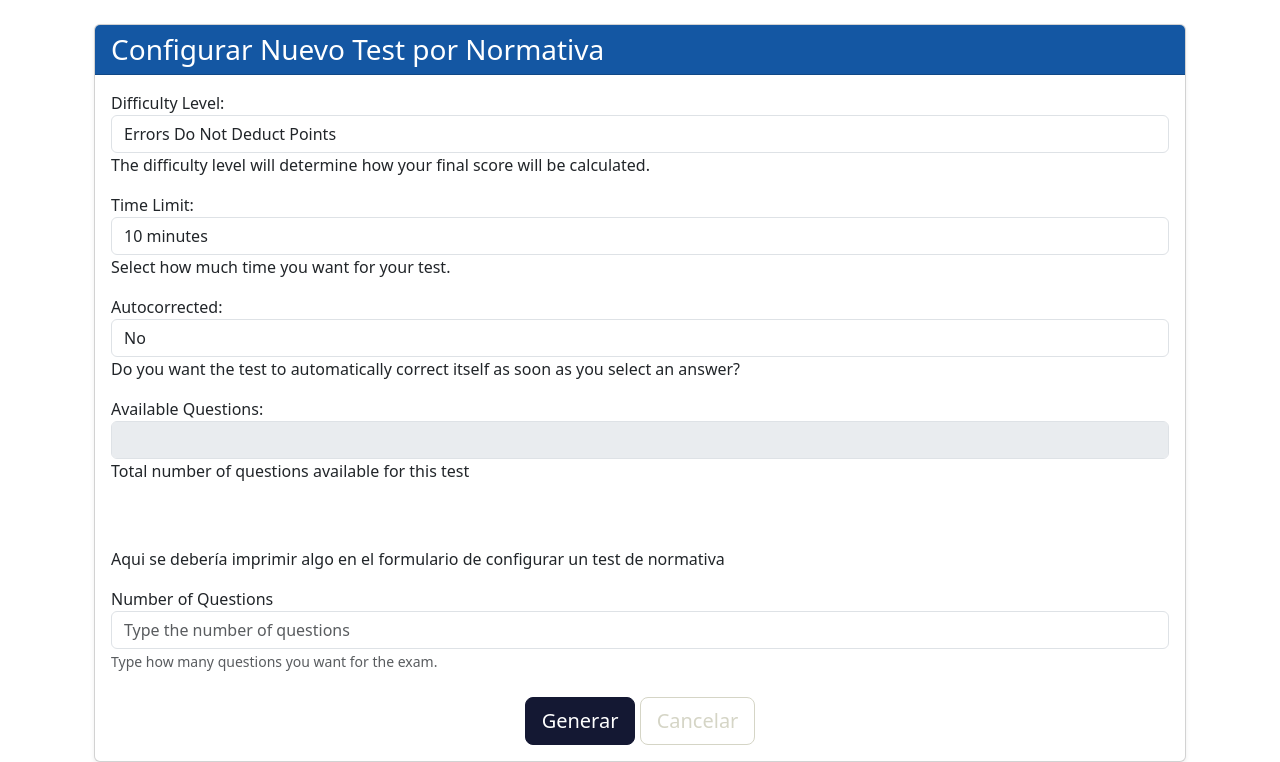
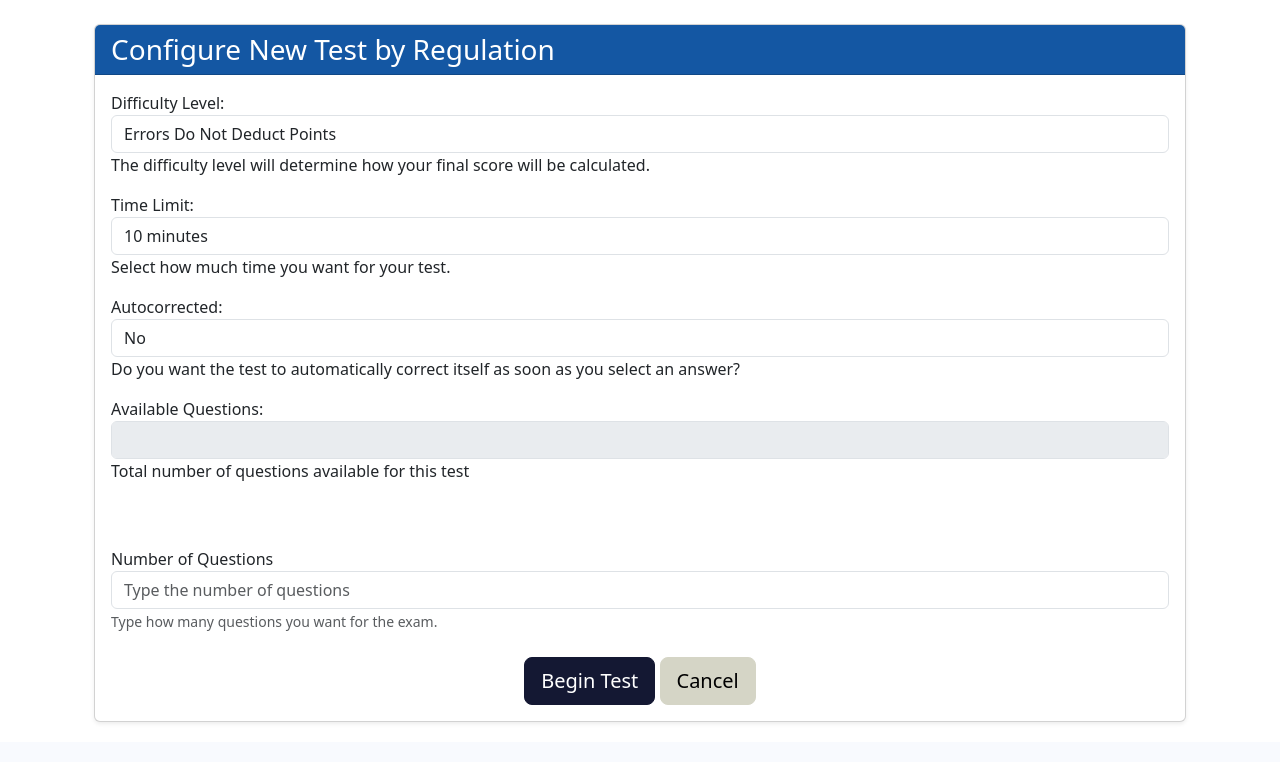
Before and after one commit to eduardoluis11/police-academy-exams-english, a Django app: template policeAcademyExams/templates/tests_clientes/configurar_test/configurar_test_por_tema_o_normativa.html in a window 1280 px wide. Shown: the part 58-820 px from the top of the page. After the commit the page ends 781 px from the top, so only its background shows below. Run offline with Django 5.2, Linux system fonts and the light colour scheme; the template is opened without the code that fills it: values that come from a table or form of the project are taken from there, others are empty; some libraries are stand-ins or nearby versions.

Commit message:
Translated Configuration Forms
I translated some of the text for the Exam Configuration forms

```diff
--- a/policeAcademyExams/templates/tests_clientes/configurar_test/configurar_nuevo_test_a_generar.html
+++ b/policeAcademyExams/templates/tests_clientes/configurar_test/configurar_nuevo_test_a_generar.html
@@ -7,7 +7,7 @@
 {# rendering it using "as_p". Then, I will insert the "tema" field inside of a div, and I will insert the "campo" #}
 {# field inside of another div. This will be useful for hiding and showing each field via a javascript function. #}
 
-{% block title %} Configurar Nuevo Test {% endblock %}
+{% block title %} Configure New Test {% endblock %}
 
 {% block content %}
 <div class="container mt-4">
--- a/policeAcademyExams/templates/tests_clientes/configurar_test/configurar_test_por_tema_o_normativa.html
+++ b/policeAcademyExams/templates/tests_clientes/configurar_test/configurar_test_por_tema_o_normativa.html
@@ -19,7 +19,7 @@
 {# If you're using this only for JavaScript purposes and don't need it to be submitted with the form, the name #}
 {# attribute is optional and can be removed. #}
 
-{% block title %} Configurar Nuevo Test por Tema {% endblock %}
+{% block title %}Configure New Test by Topic {% endblock %}
 
 {% block content %}
 <div class="container mt-4">
@@ -27,9 +27,9 @@
         <div class="card-header bg-primary text-white">
 
             {% if is_test_by_topic %}   {# If the test is by topic ("Tema") #}
-                <h3 class="mb-0">Configurar Nuevo Test por Tema</h3>
+                <h3 class="mb-0">Configure New Test by Topic</h3>
             {% else %}  {# If the test is by Regulation ("Normativa") #}
-                <h3 class="mb-0">Configurar Nuevo Test por Normativa</h3>
+                <h3 class="mb-0">Configure New Test by Regulation</h3>
             {% endif %}
         </div>
         <div class="card-body">
@@ -103,8 +103,8 @@
                             <div class="invalid-feedback d-block">{{ formulario_parte_2.normativa.errors }}</div>
                         {% endif %}
 
-                        <!-- DEBUGGEO: Aqui se debería imprimir algo en el formulario de configurar un test de normativa -->
-                    <p>Aqui se debería imprimir algo en el formulario de configurar un test de normativa </p>
+                        {#                        <!-- DEBUGGEO: Aqui se debería imprimir algo en el formulario de configurar un test de normativa -->#}
+                        {#                    <p>Aqui se debería imprimir algo en el formulario de configurar un test de normativa </p>#}
                     </div>
                 {% endif %}
 
@@ -122,13 +122,13 @@
 
                 <div class="text-center mt-4">
                     {# Botón de Submit para Generar el Test #}
-                    <button type="submit" class="btn btn-warning btn-lg">Generar</button>
+                    <button type="submit" class="btn btn-warning btn-lg">Begin Test</button>
 
                     <!-- Botón de "Cancelar". Esto hará que el usuario vuelva al menú de tests. -->
                     <a href="{% url 'tests_clientes:menu_principal_tests' %}"
-                       class="btn btn-outline-secondary btn-lg ml-2"
+                       class="btn btn-secondary btn-lg ml-2"
                     >
-                        Cancelar
+                        Cancel
                     </a>
                 </div>
             </form> {# Fin del Formulario #}
--- a/static/js/configurar_test_por_tema_o_normativa.js
+++ b/static/js/configurar_test_por_tema_o_normativa.js
@@ -283,7 +283,8 @@
                 const numPreguntasInput = document.getElementById('id_preguntas_disponibles');
                 numPreguntasInput.value = data.count;
                 const helpText = numPreguntasInput.nextElementSibling;
-                helpText.textContent = `Puedes escoger hasta un máximo de ${data.count} preguntas para este test.`;
+                helpText.textContent = `You can select up to a maximum of ${data.count} questions for this test.`;
+                // helpText.textContent = `Puedes escoger hasta un máximo de ${data.count} preguntas para este test.`;
             })
             .catch(error => console.error('Error:', error));
     } // Fin del API call para los temas elegidos
--- a/tests_clientes/forms.py
+++ b/tests_clientes/forms.py
@@ -553,7 +553,7 @@
     # Replace the existing tema ChoiceField with a MultipleChoiceField.
     normativa = forms.MultipleChoiceField(
         choices=[],  # Empty initially, will populate in __init__
-        label='Normativa',
+        label='Regulation',
         widget=forms.CheckboxSelectMultiple(attrs={
             'class': 'normativa-checkbox',
             'data-url': '/tests/get-question-count/',
@@ -567,18 +567,21 @@
         #     # 'style': 'display: none;'
         # }),
         required=False,
-        help_text='Selecciona una o más normativas para tu examen'
+        help_text='Select one or more regulations for your test'
+
+        # help_text='Selecciona una o más normativas para tu examen'
     )
 
     # Campo para que el Usuario inserte cuantas Preguntas quiere para el test
     numero_de_preguntas = forms.IntegerField(
-        label='Número de Preguntas',
+        label='Number of Questions',
         min_value=1,
         widget=forms.NumberInput(attrs={
             'class': 'form-control',
-            'placeholder': 'Ingrese el número de preguntas'
+            'placeholder': 'Type the number of questions'
         }),
-        help_text='Indica cuántas preguntas deseas que tenga el test'
+        help_text='Type how many questions you want for the test'
+        # help_text='Indica cuántas preguntas deseas que tenga el test'
     )
 
     def __init__(self, *args, **kwargs):
```
Also changed, not shown: policeAcademyExams/templates/tests_clientes/configurar_test/configurar_test.html (+4 -4 lines).
